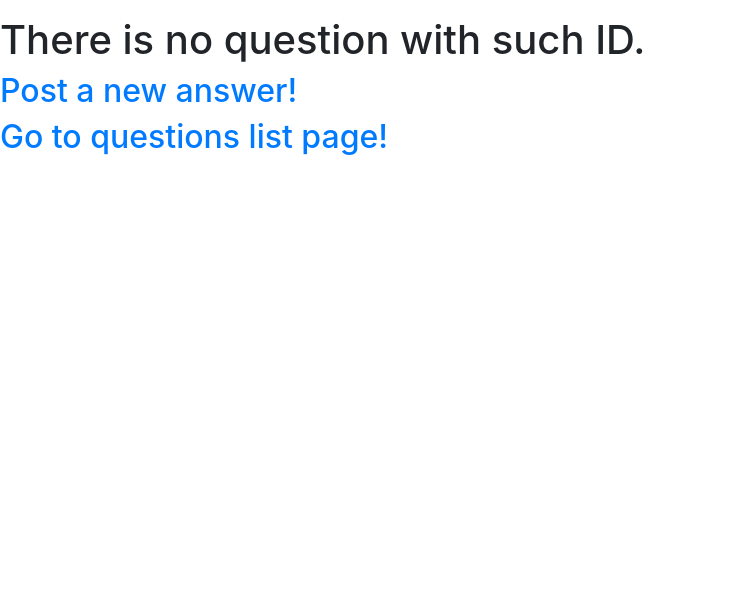
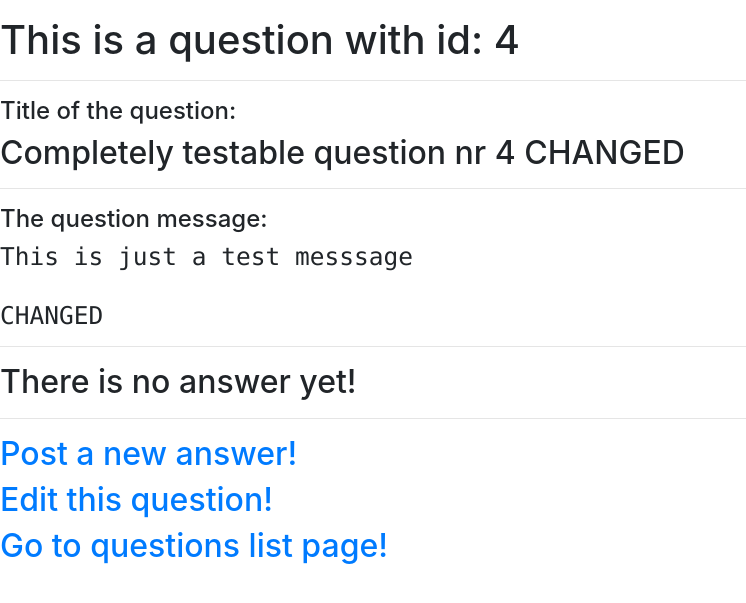
Before and after one commit to damianTrybuszek/Ask-Mate, a Flask app: page /question/4 in a window 1280 px wide. Shown: the part 56-659 px from the top of the page, without its empty margins (0-746 px from the left). Run offline with Flask 2, Linux system fonts and the light colour scheme; some libraries are stand-ins or nearby versions.

Commit message:
edit_question functionality added, minor code adjustments and bug fixes.

```diff
--- a/data_handling.py
+++ b/data_handling.py
@@ -14,15 +14,26 @@ def get_questions():
             question_list.append(row)
     return question_list
 
+
+def get_question_by_id(question_id):
+    questions_list = get_questions()
+    for question in questions_list:
+        if question['id'] == question_id:
+            return question
+    return None
+
+
 def get_headers_questions():
     with open(DATA_FILE_PATH_QUESTIONS) as file:
         lines = file.readlines()
-        return lines[0].split(",")
+        return lines[0].replace("\n", "").split(",")
+
 
 def get_headers_answers():
     with open(DATA_FILE_PATH_ANSWERS) as file:
         lines = file.readlines()
-        return lines[0].split(",")
+        return lines[0].replace("\n", "").split(",")
+
 
 def get_answers():
     answer_list = []
@@ -32,15 +43,31 @@ def get_answers():
             answer_list.append(row)
     return answer_list
 
+
 def save_answer(question_id, answer):
     data_list = get_answers()
     answer["submission_time"] = str(util.get_unix_timestamp())
     answer['id'] = str(len(data_list)+1)
     answer['vote_number'] = "0"
     answer['question_id'] = question_id
-    with open(DATA_FILE_PATH_ANSWERS, 'a') as file:
+    answer['image'] = ""
+    with open(DATA_FILE_PATH_ANSWERS, 'a', newline='') as file:
         writer = csv.DictWriter(file, fieldnames=get_headers_answers(), delimiter=",")
         writer.writerow(answer)
+
+
+def overwrite_question(question):
+    questions_list = get_questions()
+    for i in range(len(questions_list)):
+        if questions_list[i]['id'] == question['id']:
+            questions_list[i] = question
+    headers = get_headers_questions()
+    with open(DATA_FILE_PATH_QUESTIONS, 'w', newline='') as file:
+        writer = csv.DictWriter(file, fieldnames=headers, delimiter=",")
+        file.write(",".join(headers)+"\n")
+        for question in questions_list:
+            writer.writerow(question)
+
 
 def bubble_sort(numbers):
     n = len(numbers)
@@ -49,12 +76,15 @@ def bubble_sort(numbers):
                 if numbers[j][0] > numbers[j+1][0]:
                     numbers[j], numbers[j+1] = numbers[j+1], numbers[j]
 
+
 def save_question(new_question_input):
     data_questions = get_questions()
     new_question_input["id"] = str(len(data_questions)+1)
     new_question_input["submission_time"] = str(util.get_unix_timestamp())
     new_question_input["view_number"] = "0"
     new_question_input["vote_number"] = "0"
-    with open(DATA_FILE_PATH_QUESTIONS, 'a') as file:
+    new_question_input["image"] = ""
+
+    with open(DATA_FILE_PATH_QUESTIONS, 'a', newline='') as file:
         writer = csv.DictWriter(file, fieldnames=get_headers_questions(), delimiter=",")
         writer.writerow(new_question_input)
--- a/sample_data/answer.csv
+++ b/sample_data/answer.csv
@@ -1,4 +1,4 @@
 id,submission_time,vote_number,question_id,message,image
 1,1493398154,4,1,"You need to use brackets: my_list = []",
 2,1493088154,35,1,"Look it up in the Python docs",
-3,1621116912,0,2,This is just a test answer,
+3,1620948234,0,6,NOOOPE,
--- a/sample_data/question.csv
+++ b/sample_data/question.csv
@@ -1,6 +1,6 @@
 id,submission_time,view_number,vote_number,title,message,image
-1,1493368154,29,7,"How to make lists in Python?","I am totally new to this, any hints?",
-2,1493068124,15,9,"Wordpress loading multiple jQuery Versions","I developed a plugin that uses the jquery booklet plugin (http://builtbywill.com/booklet/#/) this plugin binds a function to $ so I cann call $('.myBook').booklet();
+1,1493368154,29,7,How to make lists in Python?,"I am totally new to this, any hints?",
+2,1493068124,15,9,Wordpress loading multiple jQuery Versions,"I developed a plugin that uses the jquery booklet plugin (http://builtbywill.com/booklet/#/) this plugin binds a function to $ so I cann call $('.myBook').booklet();
 
 I could easy managing the loading order with wp_enqueue_script so first I load jquery then I load booklet so everything is fine.
 
@@ -8,7 +8,10 @@ BUT in my theme i also using jquery via webpack so the loading order is now foll
 
 jquery
 booklet
-app.js (bundled file with webpack, including jquery)","images/image1.png"
-3,1493015432,1364,57,"Drawing canvas with an image picked with Cordova Camera Plugin","I'm getting an image from device and drawing a canvas with filters using Pixi JS. It works all well using computer to get an image. But when I'm on IOS, it throws errors such as cross origin issue, or that I'm trying to use an unknown format.
+app.js (bundled file with webpack, including jquery)",images/image1.png
+3,1493015432,1364,57,Drawing canvas with an image picked with Cordova Camera Plugin,"I'm getting an image from device and drawing a canvas with filters using Pixi JS. It works all well using computer to get an image. But when I'm on IOS, it throws errors such as cross origin issue, or that I'm trying to use an unknown format.
 
 This is the code I'm using to draw the image (that works on web/desktop but not cordova built ios app)",
+4,1621164064,0,0,Completely testable question nr 4 CHANGED,"This is just a test messsage
+
+CHANGED",
--- a/server.py
+++ b/server.py
@@ -41,6 +41,8 @@ def display(question_id):
         if len(answers_to_questions) > 0:
             data_handling.bubble_sort(answers_to_questions)
 
+    # question['message'] = question['message'].replace("\n", "\\n")
+
     return render_template("display.html", question=question_to_display, answers=answers_to_questions, headers=headers)
 
 
@@ -53,6 +55,7 @@ def add_question():
         return redirect(f"/question/{new_question_input['id']}")
     return render_template("add_question.html")
 
+
 @app.route("/question/<question_id>/new-answer", methods=["GET", "POST"])
 def post_an_answer(question_id):
     if request.method == "POST":
@@ -61,6 +64,16 @@ def post_an_answer(question_id):
         return redirect( f"/question/{answer['question_id']}")
     return render_template("post_an_answer.html", question_id=question_id)
 
+@app.route("/question/<question_id>/edit", methods=["GET", "POST"])
+def edit_question(question_id):
+    question = data_handling.get_question_by_id(question_id)
+    if request.method == "POST":
+        new_data = dict(request.form)
+        util.edit_single_question(question, new_data)
+        data_handling.overwrite_question(question)
+        return redirect( f"/question/{question_id}")
+    return render_template("edit_question.html", question=question, question_id=question_id)
 
-if __name__ =="__main__":
+
+if __name__ == "__main__":
     app.run(debug=True)
--- a/templates/add_question.html
+++ b/templates/add_question.html
@@ -7,7 +7,6 @@
 <html lang="en">
 <head>
     <meta charset="UTF-8">
-<!--    <title>Add question</title>-->
 </head>
 
 <body>
--- a/templates/display.html
+++ b/templates/display.html
@@ -8,17 +8,19 @@
 <html lang="en">
 <head>
     <meta charset="UTF-8">
-<!--    <title>Display a question</title>-->
 </head>
 <p>
     {% if question == "0" %}
         <h1>There is no question with such ID.</h1>
     {% else %}
         <h1> This is a question with id: {{ question["id"] }}</h1>
+        <hr>
         <h4>Title of the question:</h4>
         <h2>{{ question["title"] }}</h2>
+        <hr>
         <h4>The question message: </h4>
-        <h3>{{ question["message"] }}</h3>
+        <h3><pre>{{ question["message"] }}</pre></h3>
+        <hr>
             {% if answers|length > 0 %}
                 <h3>Answer list: </h3>
                 <table border="1px">
@@ -37,7 +39,10 @@
                 <h2>There is no answer yet! </h2>
             {% endif %}
         {% endif %}
+
+<hr>
 <a href="/question/{{ question["id"] }}/new-answer"><h2>Post a new answer!</h2></a>
+<a href="/question/{{ question["id"] }}/edit"><h2>Edit this question!</h2></a>
 <a href="/list"><h2>Go to questions list page!</h2></a>
 
 
--- a/templates/index.html
+++ b/templates/index.html
@@ -7,7 +7,6 @@
 <html lang="en">
 <head>
     <meta charset="UTF-8">
-<!--    <title>Bestest Page on the universe</title>-->
 </head>
 <body>
   <h1>Hello! Welcome to the <b>most awesome<b/> page in the universe!</h1><br/>
--- a/templates/list.html
+++ b/templates/list.html
@@ -8,7 +8,6 @@
 <html lang="en">
 <head>
     <meta charset="UTF-8">
-    <title>List questions</title>
     <link rel="stylesheet" href="/static/styles.css"/>
 </head>
 <body>
--- a/templates/post_an_answer.html
+++ b/templates/post_an_answer.html
@@ -8,7 +8,6 @@
 <html lang="en">
 <head>
     <meta charset="UTF-8">
-<!--    <title>New Answer</title>-->
 </head>
 <body>
     <h1>Please submit your answer</h1>
--- a/util.py
+++ b/util.py
@@ -28,3 +28,8 @@ def sort_table(header, direction, questions_list):
             if searched_header == question[header]:
                 new_questions_list.append(question)
     return new_questions_list
+
+
+def edit_single_question(question, new_data):
+    for key in new_data:
+        question[key] = new_data[key]
```
Also changed, not shown: templates/edit_question.html (added, +24 -0 lines).
